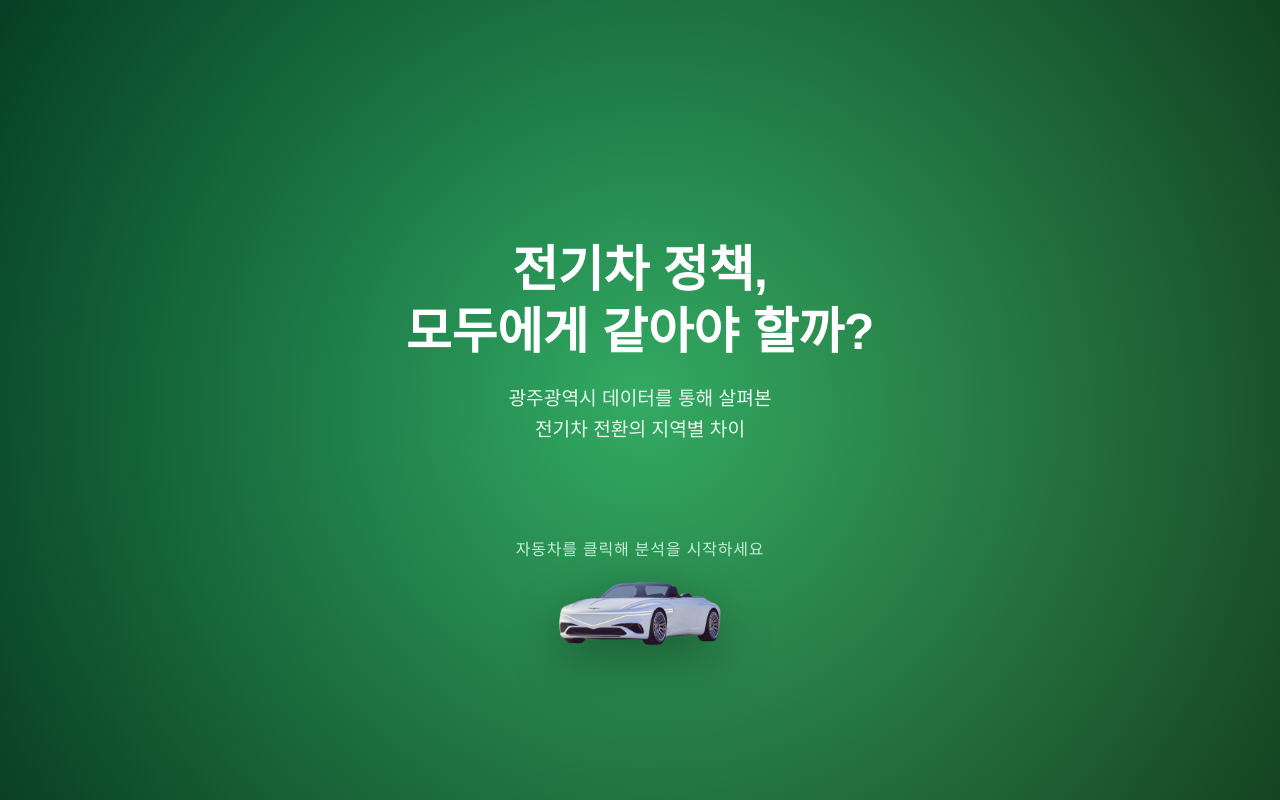
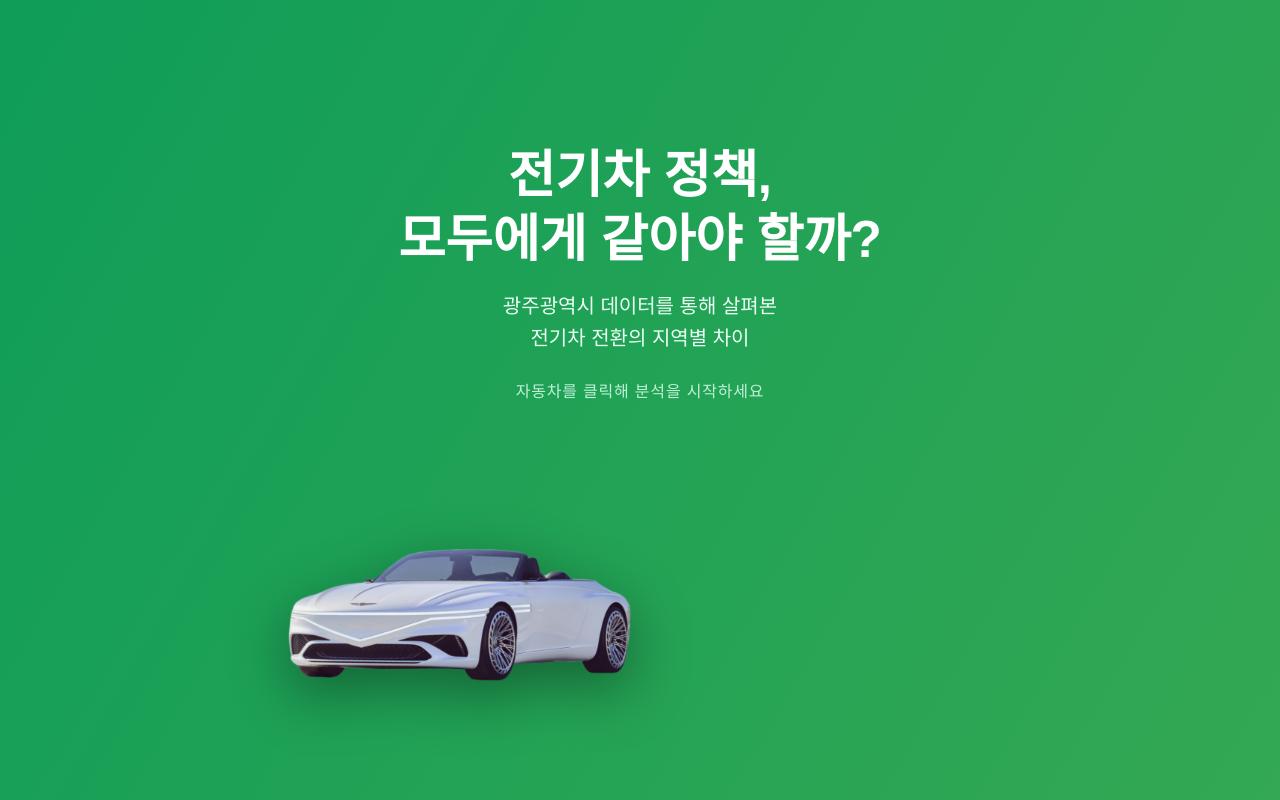
Before and after one commit to 2025-DongA-DataAI-3/car_project, a Flask app: template templates/home.html in a window 1280 px wide. Run offline with Flask 3, Linux system fonts and the light colour scheme; the template is opened without the code that fills it, so the values that code supplies are empty.

Commit message:
home 수정

```diff
--- a/templates/home.html
+++ b/templates/home.html
@@ -19,114 +19,140 @@
       color: white;
     }
 
+    /* ===============================
+       메인 영역
+    =============================== */
     .hero {
       position: relative;
+      width: 100%;
       height: 100vh;
-      display: flex;
-      align-items: center;
-      justify-content: center;
     }
 
-    .overlay {
+    /* 텍스트 영역 (위쪽 배치) */
+    .content {
       position: absolute;
-      inset: 0;
-      background: radial-gradient(
-        circle at center,
-        rgba(255,255,255,0.08),
-        rgba(0,0,0,0.6)
-      );
-    }
-
-    .content {
-      position: relative;
-      z-index: 2;
+      top: 18%;
+      width: 100%;
       text-align: center;
-      max-width: 720px;
+      z-index: 3;
       padding: 0 20px;
     }
 
     h1 {
-      font-size: 3.1rem;
+      font-size: 3.2rem;
       font-weight: 800;
       line-height: 1.25;
-      margin-bottom: 20px;
+      margin-bottom: 18px;
     }
 
     p {
-      font-size: 1.2rem;
+      font-size: 1.25rem;
       line-height: 1.6;
-      color: #e5f9ee;
-      margin-bottom: 90px;
+      color: #eafff3;
     }
 
     .start-text {
+      margin-top: 24px;
       font-size: 1rem;
       letter-spacing: 0.05em;
+      opacity: 0.9;
       color: #d1fae5;
-      opacity: 0.9;
     }
 
-    /* 🚗 자동차 */
-    .car {
+    /* ===============================
+       자동차 영역
+    =============================== */
+    .car-wrapper {
       position: absolute;
-      bottom: 18%;
-      right: -240px;                 /* 오른쪽 밖에서 시작 */
-      width: 170px;
+      bottom: 12%;
+      right: -500px;
+      width: 360px;   /* 🔥 자동차 크게 */
       cursor: pointer;
-      animation: driveIn 1.8s ease-out forwards;
-      transition: transform 0.3s ease;
-      filter: drop-shadow(0 15px 25px rgba(0,0,0,0.35));
-      z-index: 3;
+      animation: driveIn 2s ease-out forwards;
+      z-index: 5;
     }
 
-    .car:hover {
-      transform: scale(1.08);
+    .car-wrapper:hover {
+      transform: scale(1.05);
+    }
+
+    .car {
+      width: 100%;
+      display: block;
+      filter: drop-shadow(0 18px 30px rgba(0,0,0,0.4));
     }
 
     @keyframes driveIn {
       0% {
-        right: -240px;
+        right: -500px;
       }
       70% {
-        right: 50%;
+        right: 55%;
       }
       100% {
         right: 50%;
-        transform: translateX(50%);
       }
     }
 
-    /* ⚡ 번개 */
-    .lightning {
+    /* ===============================
+       번개 이펙트
+    =============================== */
+    .lightning-container {
       position: absolute;
-      inset: 0;
+      inset: -60px;
       pointer-events: none;
-      background: radial-gradient(
-        circle at center,
-        rgba(255,255,255,0.9),
-        rgba(255,255,255,0.4),
+      opacity: 0;
+    }
+
+    .lightning-container.active {
+      opacity: 1;
+    }
+
+    .bolt {
+      position: absolute;
+      width: 6px;
+      height: 80px;
+      background: linear-gradient(
+        to bottom,
+        #ffffff,
+        #bbf7d0,
         rgba(255,255,255,0)
       );
-      opacity: 0;
-      z-index: 4;
+      border-radius: 3px;
+      animation: boltFlash 0.4s ease-out forwards;
     }
 
-    .lightning.active {
-      animation: flash 0.6s ease;
+    @keyframes boltFlash {
+      0% {
+        opacity: 0;
+        transform: scaleY(0.2);
+      }
+      30% {
+        opacity: 1;
+        transform: scaleY(1);
+      }
+      100% {
+        opacity: 0;
+        transform: scaleY(0.1);
+      }
     }
 
-    @keyframes flash {
-      0% { opacity: 0; }
-      20% { opacity: 1; }
-      40% { opacity: 0.2; }
-      60% { opacity: 1; }
-      100% { opacity: 0; }
-    }
+    /* ===============================
+       반응형
+    =============================== */
+    @media (max-width: 768px) {
+      h1 {
+        font-size: 2.4rem;
+      }
 
-    @media (max-width: 768px) {
-      h1 { font-size: 2.4rem; }
-      p { font-size: 1.05rem; }
-      .car { width: 130px; bottom: 16%; }
+      p {
+        font-size: 1.05rem;
+      }
+
+      .car-wrapper {
+        width: 260px;
+        bottom: 10%;
+      }
     }
   </style>
 </head>
@@ -134,9 +160,8 @@
 <body>
 
 <section class="hero">
-  <div class="overlay"></div>
-  <div class="lightning" id="lightning"></div>
 
+  <!-- 텍스트 -->
   <div class="content">
     <h1>
       전기차 정책,<br>
@@ -153,24 +178,49 @@
     </div>
   </div>
 
-  <img
-    src="{{ url_for('static', filename='car.png') }}"
-    class="car"
-    id="car"
-    alt="전기차"
-  />
+  <!-- 자동차 + 번개 -->
+  <div class="car-wrapper" id="carWrapper">
+    <img
+      src="{{ url_for('static', filename='car.png') }}"
+      alt="전기차"
+      class="car"
+    />
+    <div class="lightning-container" id="lightning"></div>
+  </div>
+
 </section>
 
 <script>
-  const car = document.getElementById('car');
+  const carWrapper = document.getElementById('carWrapper');
   const lightning = document.getElementById('lightning');
 
-  car.addEventListener('click', () => {
+  function createLightning() {
+    lightning.innerHTML = '';
     lightning.classList.add('active');
+
+    for (let i = 0; i < 7; i++) {
+      const bolt = document.createElement('div');
+      bolt.classList.add('bolt');
+
+      bolt.style.left = Math.random() * 100 + '%';
+      bolt.style.top = Math.random() * 80 + '%';
+      bolt.style.animationDelay = (Math.random() * 0.15) + 's';
+
+      lightning.appendChild(bolt);
+    }
+
+    setTimeout(() => {
+      lightning.classList.remove('active');
+      lightning.innerHTML = '';
+    }, 500);
+  }
+
+  carWrapper.addEventListener('click', () => {
+    createLightning();
 
     setTimeout(() => {
       window.location.href = '/overview';
-    }, 500);
+    }, 600);
   });
 </script>
 
```
